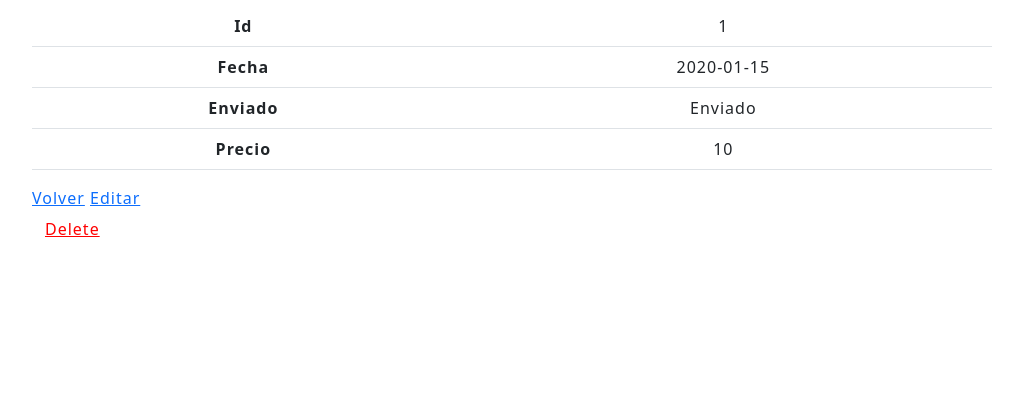
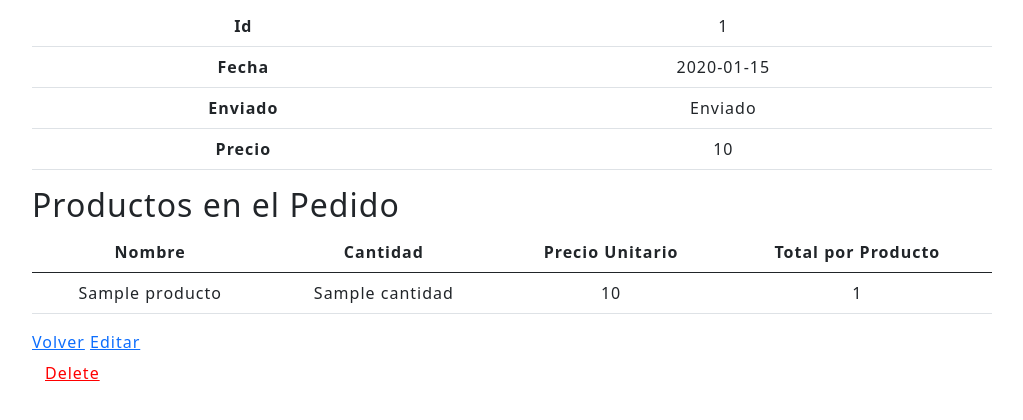
Before and after one commit to MiguelHurtadoDevelop/ProyectoSymfony, a Symfony app: template templates/pedidos/show.html.twig in a window 1280 px wide. Shown: the part 210-630 px from the top of the page, without its empty margins (128-1151 px from the left). Run offline with Twig, Linux system fonts and the light colour scheme; the template is opened without the code that fills it: most values are stand-ins (such as "Sample title", 1, 10 or a date in 2020); some libraries are stand-ins or nearby versions.

Commit message:
Mostrando lineas de pedido En los detalles de cada pedido

```diff
--- a/templates/pedidos/show.html.twig
+++ b/templates/pedidos/show.html.twig
@@ -27,10 +27,31 @@
             </tbody>
         </table>
 
+        <h2>Productos en el Pedido</h2>
+
+        <table class="table">
+            <thead>
+                <tr>
+                    <th>Nombre</th>
+                    <th>Cantidad</th>
+                    <th>Precio Unitario</th>
+                    <th>Total por Producto</th>
+                </tr>
+            </thead>
+            <tbody>
+                {% for producto in productos %}
+                    <tr>
+                        <td>{{ producto.nombre }}</td>
+                        <td>{{ producto.cantidad }}</td>
+                        <td>{{ producto.precio }}</td>
+                        <td>{{ producto.totalPorProducto }}</td>
+                    </tr>
+                {% endfor %}
+            </tbody>
+        </table>
+
         <a href="{{ path('app_pedidos_index') }}">Volver</a>
-
         <a href="{{ path('app_pedidos_edit', {'id': pedido.id}) }}">Editar</a>
-
         {{ include('pedidos/_delete_form.html.twig') }}
     </main>
 {% endblock %}
```
Also changed, not shown: src/Controller/PedidosController.php (+22 -1 lines).
